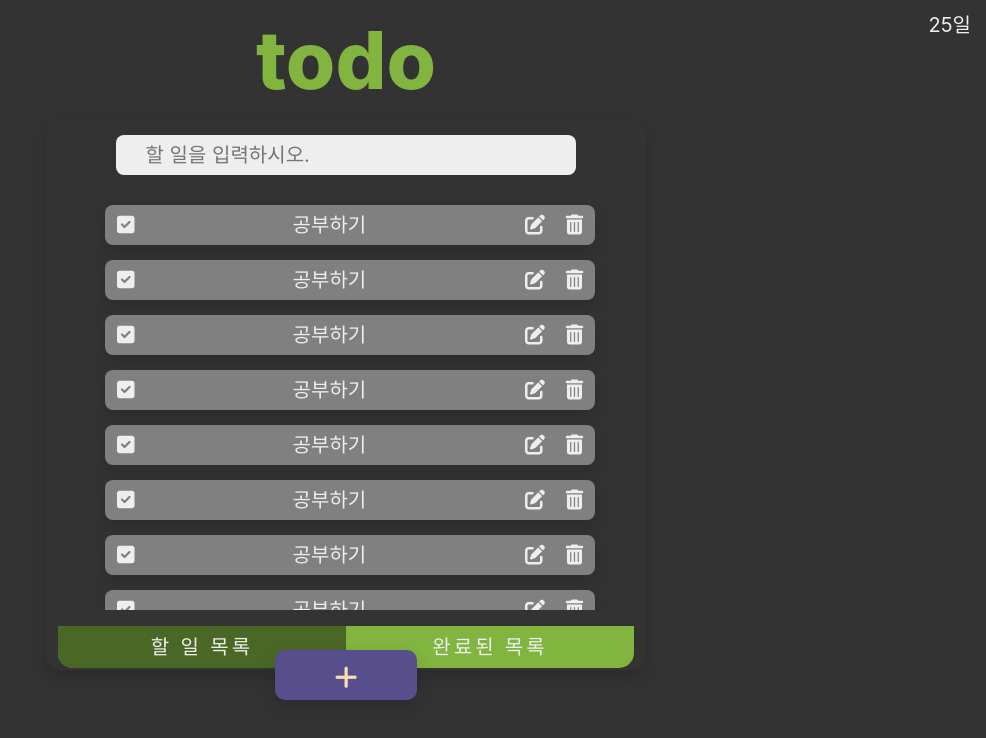
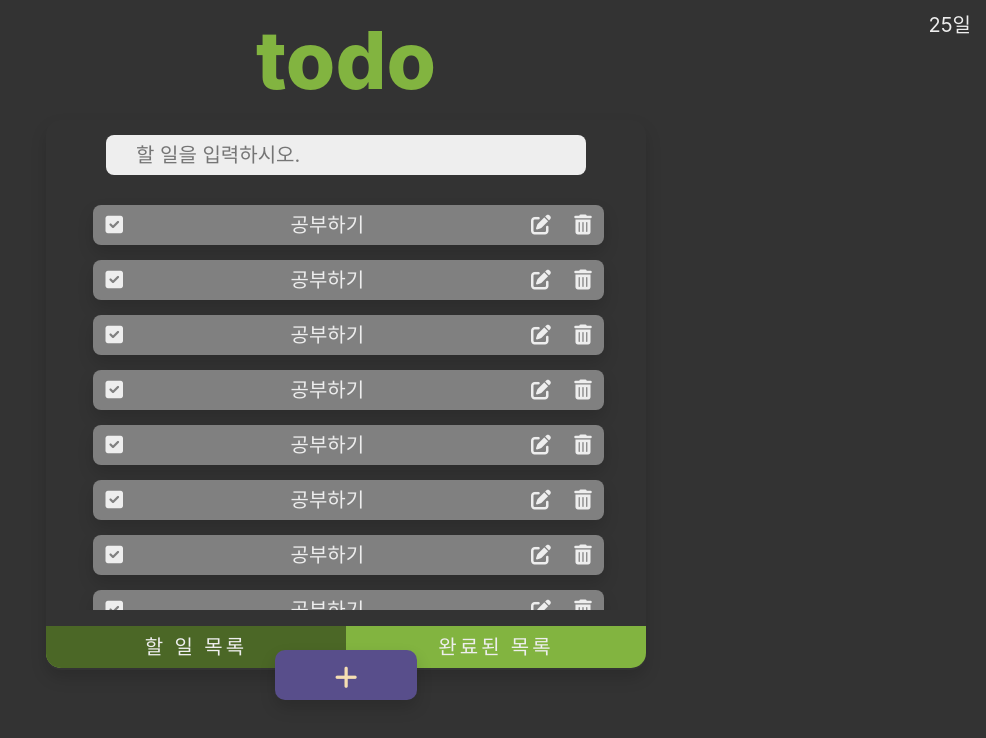
Before and after one commit to Cheol-Cheol/vue-todo, a Vue app: page / in a window 1280 px wide. Shown: the top 738 px of the page, without its empty margins (294-1280 px from the left). Built offline with nearby package versions, Linux system fonts and the light colour scheme.

Commit message:
💄 container UI 수정

```diff
--- a/src/components/TodoContainer.vue
+++ b/src/components/TodoContainer.vue
@@ -1,5 +1,5 @@
 <template>
-  <div class="container todo-container shadow">
+  <div class="todo-container shadow container">
     <input type="text" placeholder="할 일을 입력하시오." />
     <List />
     <NavBar />
@@ -36,4 +36,7 @@ input {
   outline: none;
   background-color: #eee;
 }
+.container {
+  padding: 0;
+}
 </style>
```
